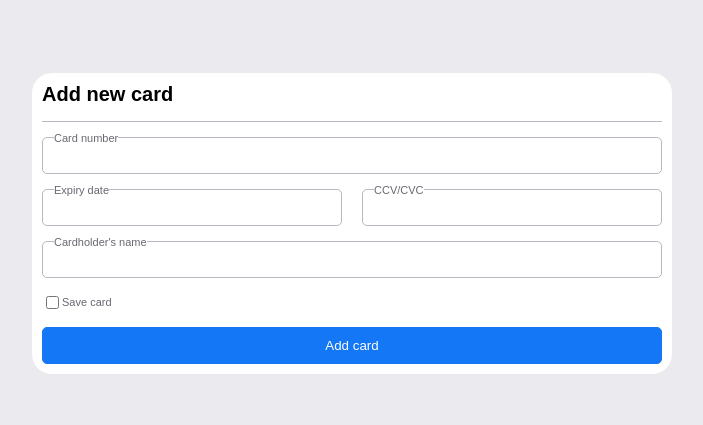
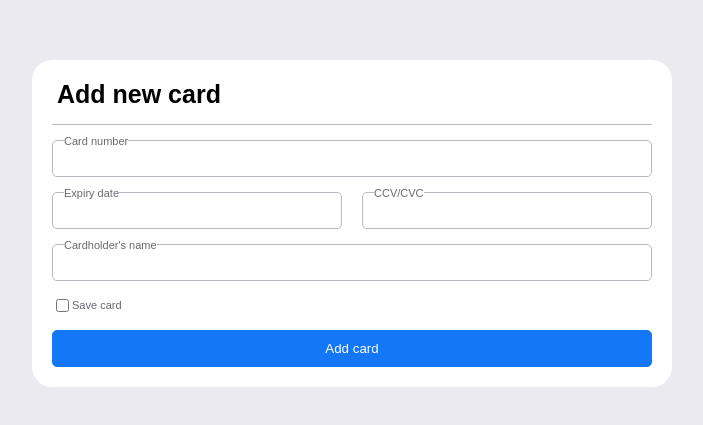
Before and after one commit to izabelaoska/payment-details, a React (Create React App) app: page / in a window 1280 px wide. Shown: the part 177-602 px from the top of the page, without its empty margins (288-991 px from the left). Built offline with nearby package versions, Linux system fonts and the light colour scheme.

Commit message:
chore: padding and h1 font size

```diff
--- a/src/Components/MainPage/MainPage.css
+++ b/src/Components/MainPage/MainPage.css
@@ -1,5 +1,9 @@
 form div {
   margin-top: 15px;
+}
+
+.mainForm {
+  padding: 10px;
 }
 
 .mainForm input {
@@ -28,9 +32,10 @@ form div {
   color: #fdfeff;
 }
 .mainForm h1 {
-  font-size: 20px;
+  font-size: 25px;
   margin-top: 0;
   margin-bottom: 0;
+  padding-left: 5px;
 }
 
 .mainForm .item {
```
